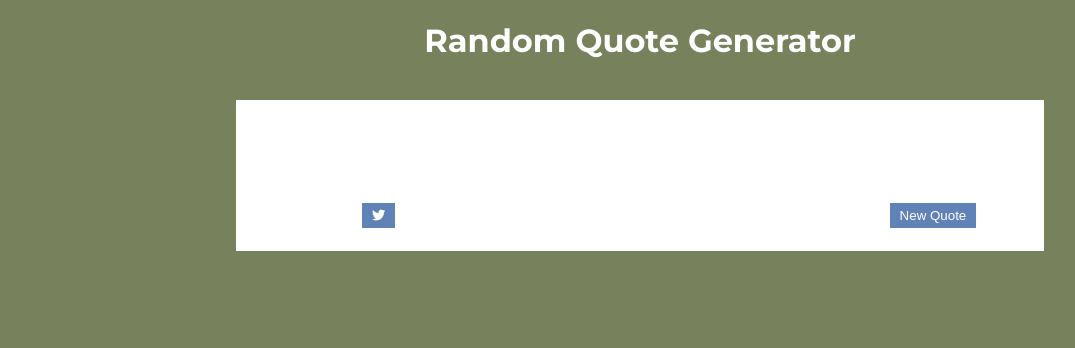
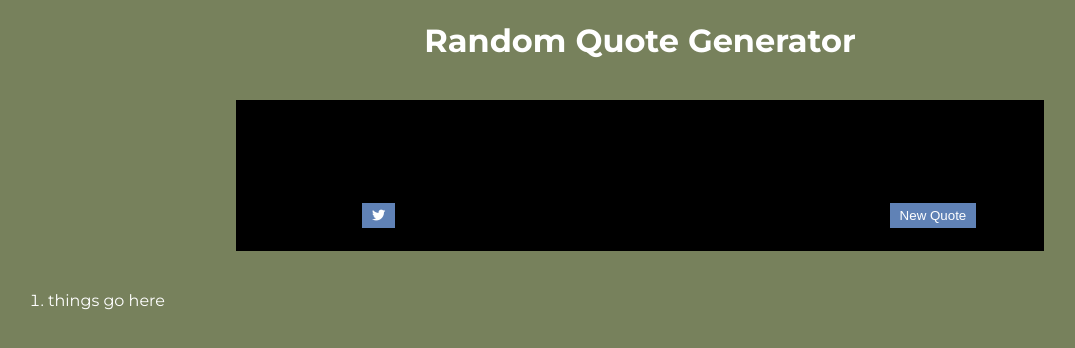
Before and after one commit to seanianking/gitOuttaHere, a plain HTML site: page index.html in a window 1280 px wide. Shown: the whole page, without its empty margins (0-1075 px from the left). Drawn offline with nearby package versions, Linux system fonts and the light colour scheme.

Commit message:
changed colors

```diff
--- a/index.css
+++ b/index.css
@@ -9,12 +9,12 @@ body {
   font-weight:400;
 }
 .white-box {
-  background-color: #ffffff;
-  color: #77815c;
+  background-color: #000;
+  color: #666644;
   margin: 40px 18%;
   padding: 5% 5% 5% 10%;
-  font-family: 'Montserrat', sans-serif;
-  font-weight:300;
+  font-family: cursive;
+  font-weight:0;
 }
 
 .random-quote {
--- a/index.html
+++ b/index.html
@@ -30,6 +30,11 @@
             </div>
         </div>
     </div>
+    <div>
+        <ol>
+            <li>things go here</li>
+        </ol>
+    </div>
 </body>
 <script src="https://code.jquery.com/jquery-3.5.1.js" integrity="sha256-QWo7LDvxbWT2tbbQ97B53yJnYU3WhH/C8ycbRAkjPDc="
     crossorigin="anonymous"></script>
```
